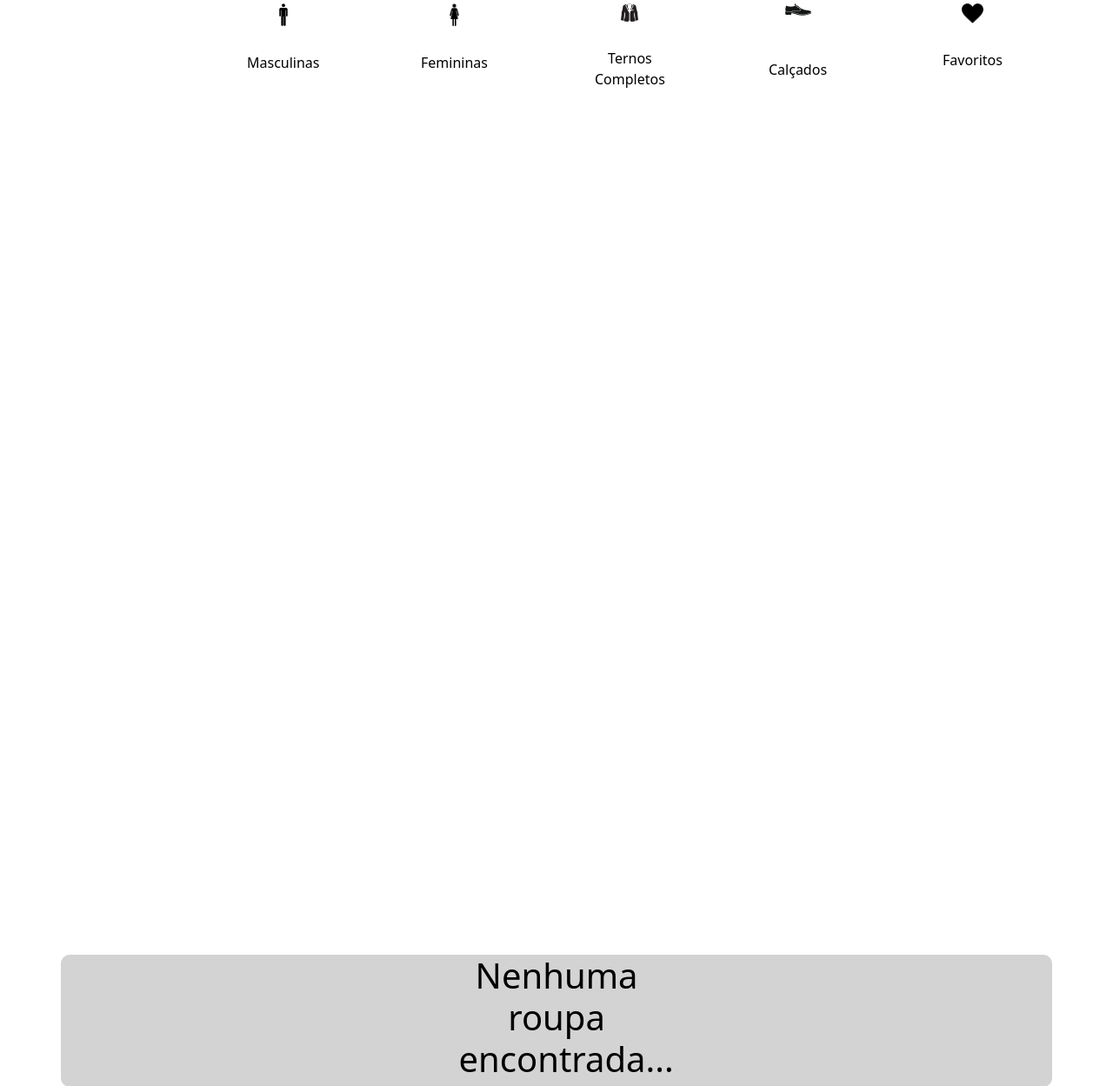
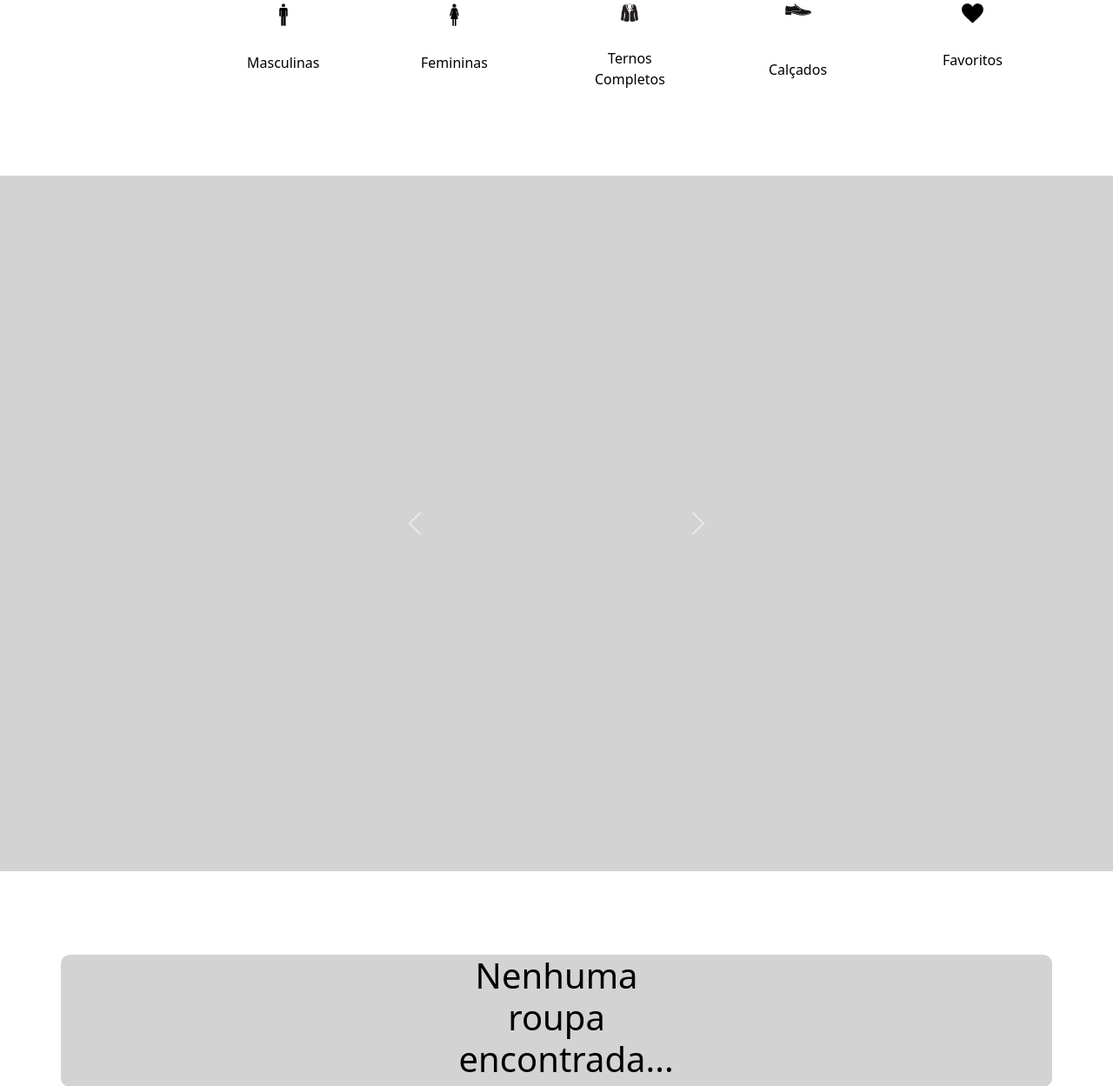
Before and after one commit to Cadord/Suit2Go, a Django app: page / in a window 1280 px wide. Shown: the part 221-1470 px from the top of the page at 87% size. Run offline with Django 5.2, Linux system fonts and the light colour scheme; data that the repository does not hold is empty; some libraries are stand-ins or nearby versions.

Commit message:
Alterações ná página de roupas e carrossel

```diff
--- a/app/templates/index.html
+++ b/app/templates/index.html
@@ -72,14 +72,17 @@
     </div>
     {% if not is_search %}
         <div class='d-flex align-items-center justify-content-center vh-100'>
+            <div class='carrossel-bg'>
                 <div id="carouselExample" class="carousel slide">
-                <div class="carousel-inner">
+
+                        <div id='foto-carrossel' class="carousel-inner">
                             {% for index, roupa in roupas_enumeradas %}
                                 <div class="carousel-item {% if index == 0 %}active{% endif %}">
                                     <img src="/media/{{ roupa.fotosroupas_set.all.0.fotoUrl }}" width="500" height="500" class="d-block w-100" alt="...">
                                 </div>
                             {% endfor %}
                         </div>
+
                     <button class="carousel-control-prev" type="button" data-bs-target="#carouselExample" data-bs-slide="prev">
                         <span class="carousel-control-prev-icon" aria-hidden="true"></span>
                         <span class="visually-hidden">Previous</span>
@@ -88,6 +91,7 @@
                         <span class="carousel-control-next-icon" aria-hidden="true"></span>
                         <span class="visually-hidden">Next</span>
                     </button>
+                </div>
             </div>
         </div>
         {% endif %}
--- a/static/styles.css
+++ b/static/styles.css
@@ -151,6 +151,8 @@ font-size: 2vh;
 }
 
 .carousel.slide {
+  margin-top: 25%;
+  margin-left: 35%;
   margin-bottom: 25%;
   width: 30%;
   height: auto;
@@ -454,7 +456,7 @@ font-size: 2vh;
 
 .details-section {
     position: absolute;
-    right: 40%;
+    left: 40%;
     top: 38%;
 }
 
@@ -602,3 +604,11 @@ font-size: 2vh;
   padding: 6px;
   border-radius: 30px;
 }
+
+.carrossel-bg {
+  display: flex;
+  align-items: center;
+  background-color: lightgray;
+  width: 3000px;
+  height: 800px;
+}
```
Lines whose indentation alone changed are shown as unchanged.
